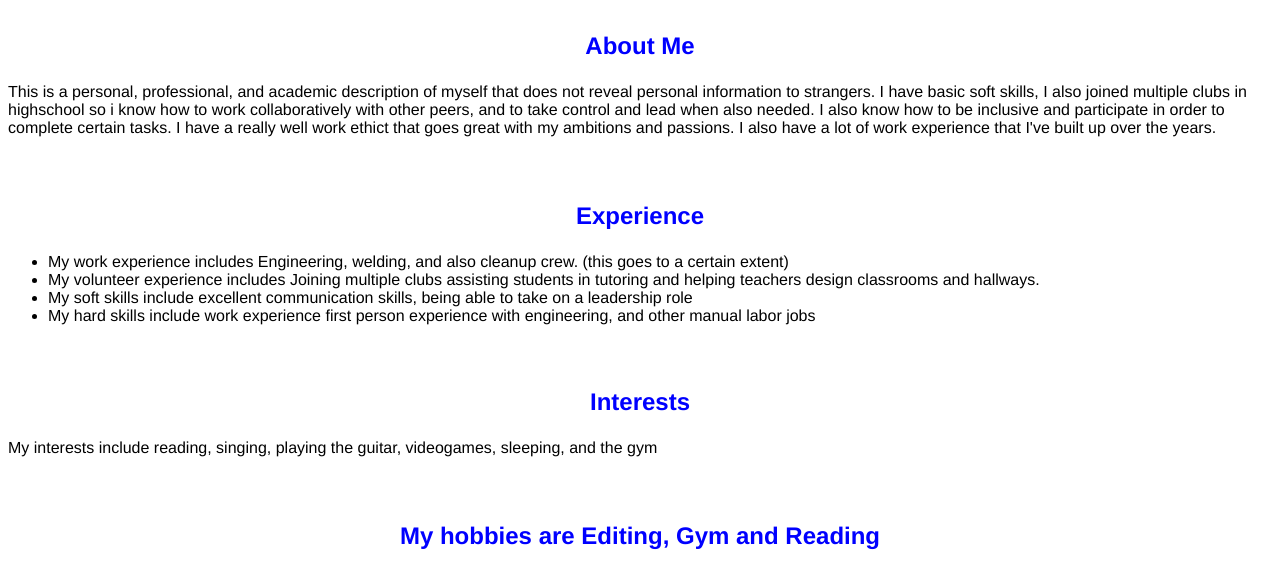
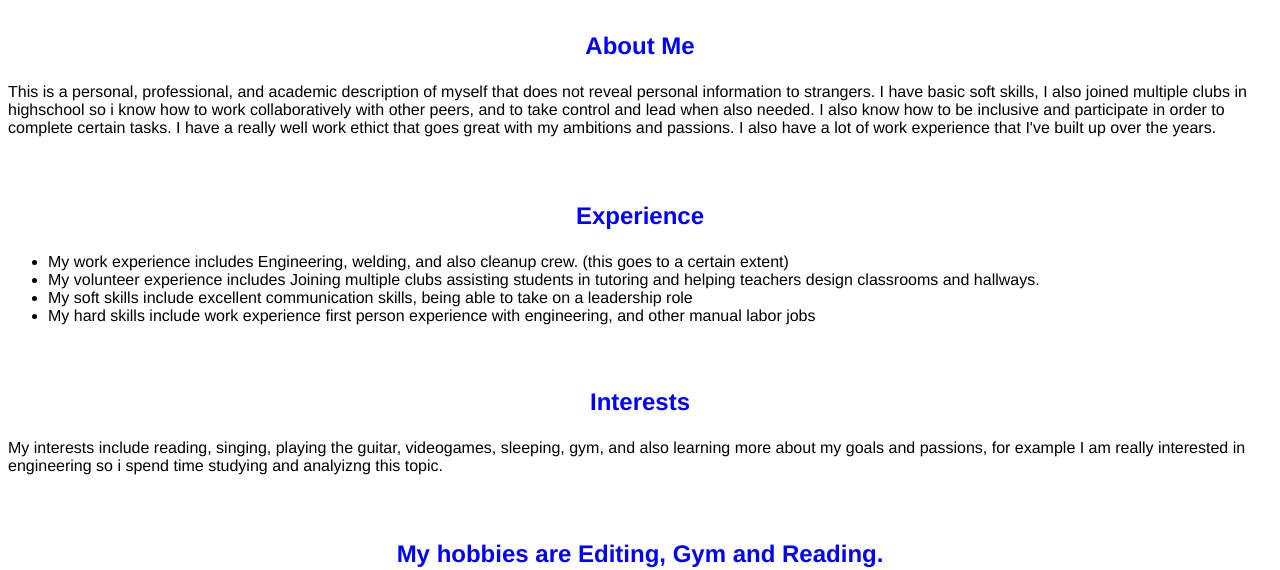
Before and after one commit to iianace/iianace.github.io, a plain HTML site: page index.html in a window 1280 px wide. Shown: the part 252-822 px from the top of the page. Drawn offline with Linux system fonts and the light colour scheme.

Commit message:
Update index.html

```diff
--- a/index.html
+++ b/index.html
@@ -69,14 +69,15 @@
 		</font>
 	</h1>
 	<font face="helvetica" color="black" size="3">
-		My interests include reading, singing, playing the guitar, videogames, sleeping, and the gym
+		My interests include reading, singing, playing the guitar, videogames, sleeping, gym, and also learning more about my goals and passions, for example
+		I am really interested in engineering so i spend time studying and analyizng this topic.
 	</font>
 	<br><br><br>
 
 <!--Photos or Creative Work-->
 	<h1 align="center">
 		<font face="helvetica" color="blue" size="5">
-			My hobbies are Editing, Gym and Reading
+			My hobbies are Editing, Gym and Reading.
 		</font>
 	</h1>
     <table align="center"><tr>
```
